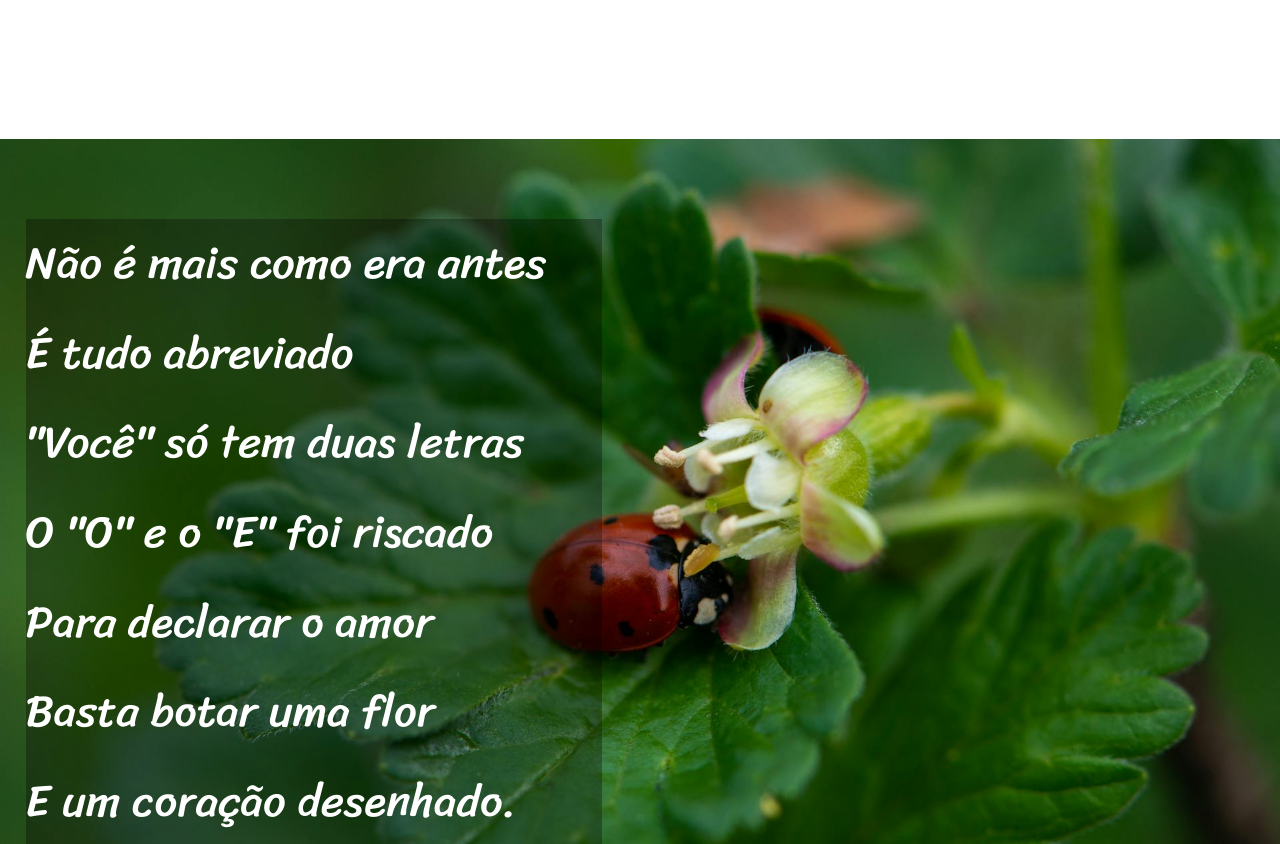
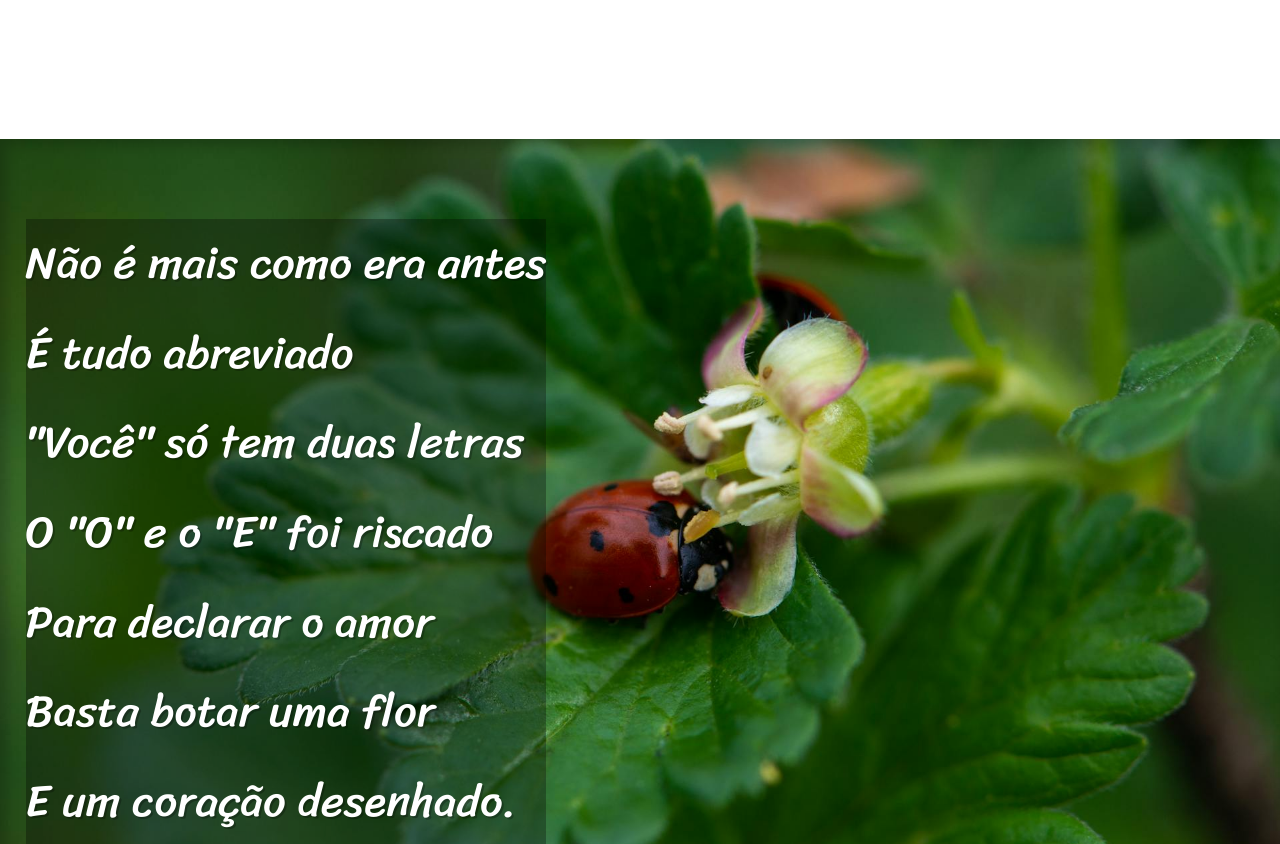
Before and after one commit to MarcosWillianA/html-css, a plain HTML site: page desafios/projeto-cordel/index.html in a window 1280 px wide. Shown: the part 960-1804 px from the top of the page. Drawn offline with Linux system fonts and the light colour scheme.

Commit message:
Terminado.
Ajeitei os últimos detalhes. O site está pronto.

```diff
--- a/desafios/projeto-cordel/css/styles.css
+++ b/desafios/projeto-cordel/css/styles.css
@@ -57,18 +57,22 @@ section {
 
 .imagem {
     background-color: darkgray;
+    box-shadow: inset 6px 6px 13px 0 rgba(0, 0, 0, 0.212);
 }
 
 .imagem p {
+    display: inline-block;
     background-color: rgba(0, 0, 0, .3);
     color: white;
-    width: 45vw;
+    text-shadow: 2px 2px 0px rgba(0, 0, 0, 0.26);
+
 
 }
 
 #joaninha {
     background-image: url('../imagens/joaninha-grande.jpg');
     background-size: cover;
+    background-position: center center;
     background-attachment: fixed;
 
 }
```
